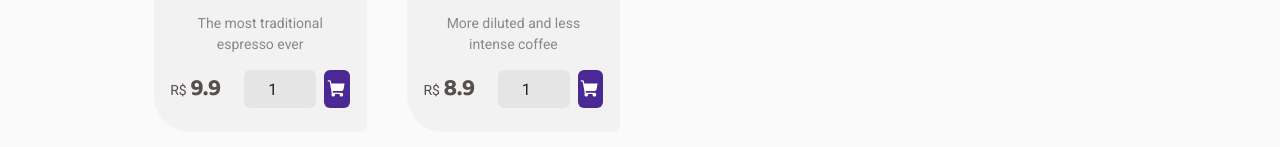
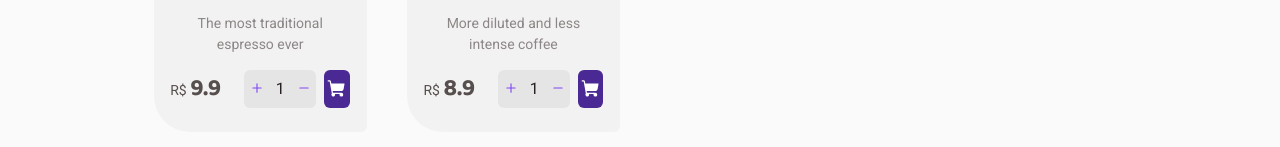
Before and after one commit to flavioccf/coffee_delivery_react, a React (Vite) app: page / in a window 1280 px wide. Shown: the part 967-1114 px from the top of the page. Built offline with nearby package versions, Linux system fonts and the light colour scheme.

Commit message:
continue

```diff
--- a/src/components/CoffeCard/index.tsx
+++ b/src/components/CoffeCard/index.tsx
@@ -1,18 +1,25 @@
-import { ShoppingCart } from "phosphor-react";
+import { Minus, Plus, ShoppingCart } from "phosphor-react";
 import {
   CoffeCardContainer,
   CoffeeListItemForm,
   CoffeeTagsContainer,
 } from "./styles";
 import { CoffeeItem } from "../../data/coffeeProductListt";
+import { useState } from "react";
 
 export function CoffeCard(props: CoffeeItem) {
+  const [quantity, setQuantity] = useState<number>(1);
+
+  const handleSetQuantity = (value: number) => {
+    const newQuantity = quantity + value;
+    setQuantity(newQuantity);
+  };
   return (
     <CoffeCardContainer>
       <img src={props.img} alt={props.name} />
       <CoffeeTagsContainer>
         {props.tags.map((tag) => (
-          <span>{tag}</span>
+          <span key={tag}>{tag}</span>
         ))}
       </CoffeeTagsContainer>
       <h5>{props.name}</h5>
@@ -20,8 +27,30 @@ export function CoffeCard(props: CoffeeItem) {
       <CoffeeListItemForm>
         <span>{props.price}</span>
         <div>
-          <input type="number" value={1}></input>
-          <button>
+          <label>
+            <span>
+              <Plus
+                weight="bold"
+                size={12}
+                onClick={() => handleSetQuantity(1)}
+              />
+            </span>
+            {quantity}
+            <span>
+              <Minus
+                weight="bold"
+                size={12}
+                onClick={() => handleSetQuantity(-1)}
+              />
+            </span>
+            <input
+              name="quantity"
+              id={`${props.id}_quantity`}
+              type="number"
+              defaultValue={quantity}
+            ></input>
+          </label>
+          <button type="submit">
             <ShoppingCart weight="fill" size={20} />
           </button>
         </div>
--- a/src/components/CoffeCard/styles.ts
+++ b/src/components/CoffeCard/styles.ts
@@ -51,11 +51,12 @@ export const CoffeeTagsContainer = styled.div`
 `
 
 export const CoffeeListItemForm = styled.form`
+    width: 100%;
     display: flex;
     align-items: center;
     justify-content: space-between;
     gap: 1.4375rem;
-    span {
+    > span {
       font-family: "Baloo 2", sans-serif;
       font-size: 1.5rem;
       line-height: 130%;
@@ -76,6 +77,12 @@ export const CoffeeListItemForm = styled.form`
       height: 38px;
       gap: 0.5rem;
       input {
+        display: none;
+      }
+      label {
+        display: flex;
+        justify-content: space-between;
+        align-items: center;
         width: 100%;
         max-width: 72px;
         height: inherit;
@@ -85,6 +92,13 @@ export const CoffeeListItemForm = styled.form`
         border-radius: 6px;
         background-color: ${(props) => props.theme["base-button"]};
         color: ${(props) => props.theme["base-title"]};
+        font-size: 1rem;
+        line-height: 130%;
+        padding: 0 0.4rem;
+        span {
+          color: ${(props) => props.theme.purple};
+          cursor: pointer;
+        }
       }
       button {
         display: flex;
--- a/src/components/HeroBanner.tsx/index.tsx
+++ b/src/components/HeroBanner.tsx/index.tsx
@@ -16,25 +16,25 @@ export function HeroBanner() {
           </h3>
         </span>
         <ul>
-          <ListItem statusColor={listColors.DARK_YELLOW}>
+          <ListItem $statusColor={listColors.DARK_YELLOW}>
             <span>
               <ShoppingCart weight="fill" size={16} />
             </span>
             Easy and safe shopping
           </ListItem>
-          <ListItem statusColor={listColors.GRAY}>
+          <ListItem $statusColor={listColors.GRAY}>
             <span>
               <Package weight="fill" size={16} />
             </span>
             Keep you coffee warm
           </ListItem>
-          <ListItem statusColor={listColors.YELLOW}>
+          <ListItem $statusColor={listColors.YELLOW}>
             <span>
               <Timer weight="fill" size={16} />
             </span>
             Fast and tracked delivery
           </ListItem>
-          <ListItem statusColor={listColors.PURPLE}>
+          <ListItem $statusColor={listColors.PURPLE}>
             <span>
               <Coffee weight="fill" size={16} />
             </span>
--- a/src/components/HeroBanner.tsx/styles.ts
+++ b/src/components/HeroBanner.tsx/styles.ts
@@ -58,7 +58,7 @@ export enum listColors {
 }
 
 interface listColorProps {
-  statusColor: listColors
+  $statusColor: listColors
 }
 
 export const ListItem = styled.li<listColorProps>`
@@ -69,7 +69,7 @@ export const ListItem = styled.li<listColorProps>`
   width: 50%;
 
   span {
-    background: ${(props) => props.theme[props.statusColor]};
+    background: ${(props) => props.theme[props.$statusColor]};
     color: ${(props) => props.theme.white};
     width: 2rem;
     height: 2rem;
--- a/src/pages/Home/index.tsx
+++ b/src/pages/Home/index.tsx
@@ -12,7 +12,7 @@ export function Home() {
       <h2>Our Coffees</h2>
       <CoffeListContainer>
         {coffeItems.map((coffeItem) => {
-          return <CoffeCard {...coffeItem} />;
+          return <CoffeCard {...coffeItem} key={coffeItem.id} />;
         })}
       </CoffeListContainer>
     </HomeContainer>
```
